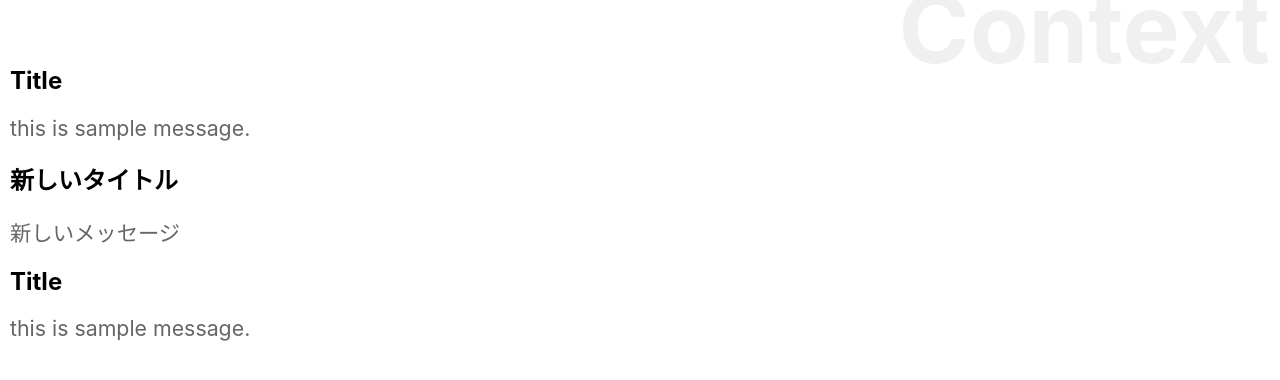
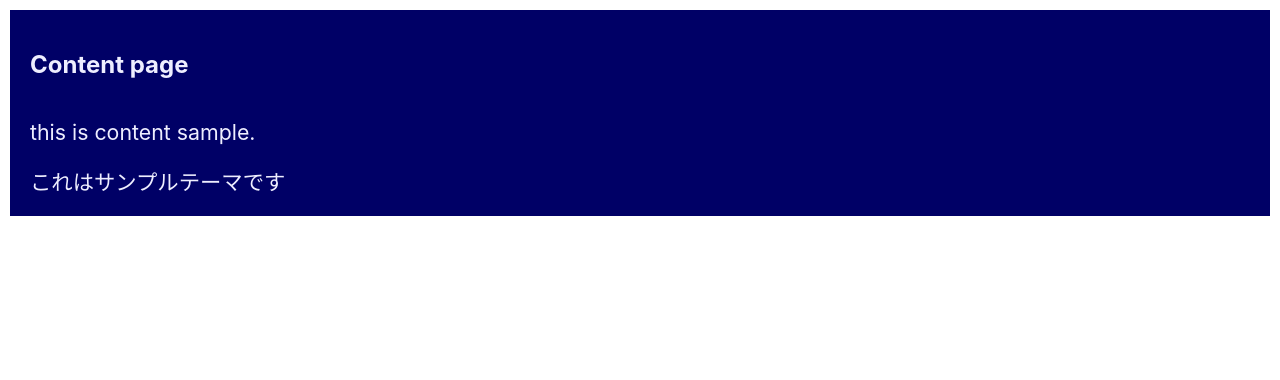
Before and after one commit to takumi1005/react_app, a React (Create React App) app: page / in a window 1280 px wide. Shown: the top 380 px of the page. Built offline with nearby package versions, Linux system fonts and the light colour scheme.

Commit message:
contextでテーマの操作

```diff
--- a/src/App.js
+++ b/src/App.js
@@ -3,46 +3,51 @@
 import './App.css';
 import { buildQueries } from '@testing-library/react';
 
-let data ={ title: 'Title', message: 'this is sample message.'};
+let theme = {
+  light: {
+    backgroundColor: "#eef",
+    color: "#006",
+    padding: "10px"
+  },
+  dark: {
+    backgroundColor: "#006",
+    color: "#eef",
+    padding: "10px"
+  }
+}
 
-const SampleContext = React.createContext(data);
+const ThemeContext = React.createContext(theme.dark);
 
 class App extends Component {
-  newData = {title: '新しいタイトル', message: '新しいメッセージ'};
+  static contextType = ThemeContext;
   render() {
     return (
-      <div>
-        <h1>Context</h1>
-        <Title />
-        <Message />
-        <SampleContext.Provider value={this.newData}>
-          <Title />
-          <Message />
-        </SampleContext.Provider>
-        <Title />
-        <Message />
+      <div style={this.context}>
+        <Title value="Content page" />
+        <Message value="this is content sample." />
+        <Message value="これはサンプルテーマです" />
       </div>
     )
   }
 }
 
 class Title extends Component {
-  static contextType = SampleContext;
+  static contextType = ThemeContext;
   render() {
     return (
       <div>
-        <h2>{this.context.title}</h2>
+        <h2 style={this.context}>{this.props.value}</h2>
       </div>
     );
   }
 }
 
 class Message extends Component {
-  static contextType = SampleContext;
+  static contextType = ThemeContext;
   render() {
     return (
       <div>
-        <p>{this.context.message}</p>
+        <p style={this.context}>{this.props.value}</p>
       </div>
     )
   }
```
